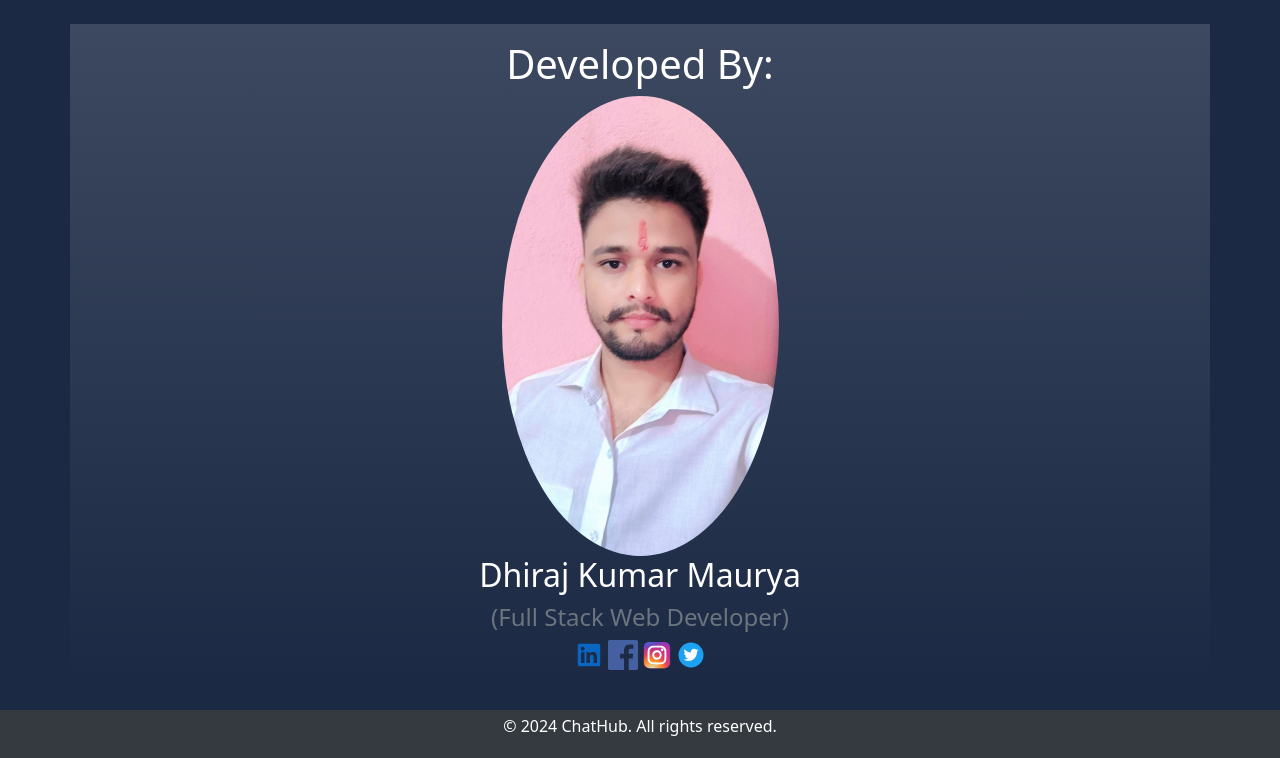
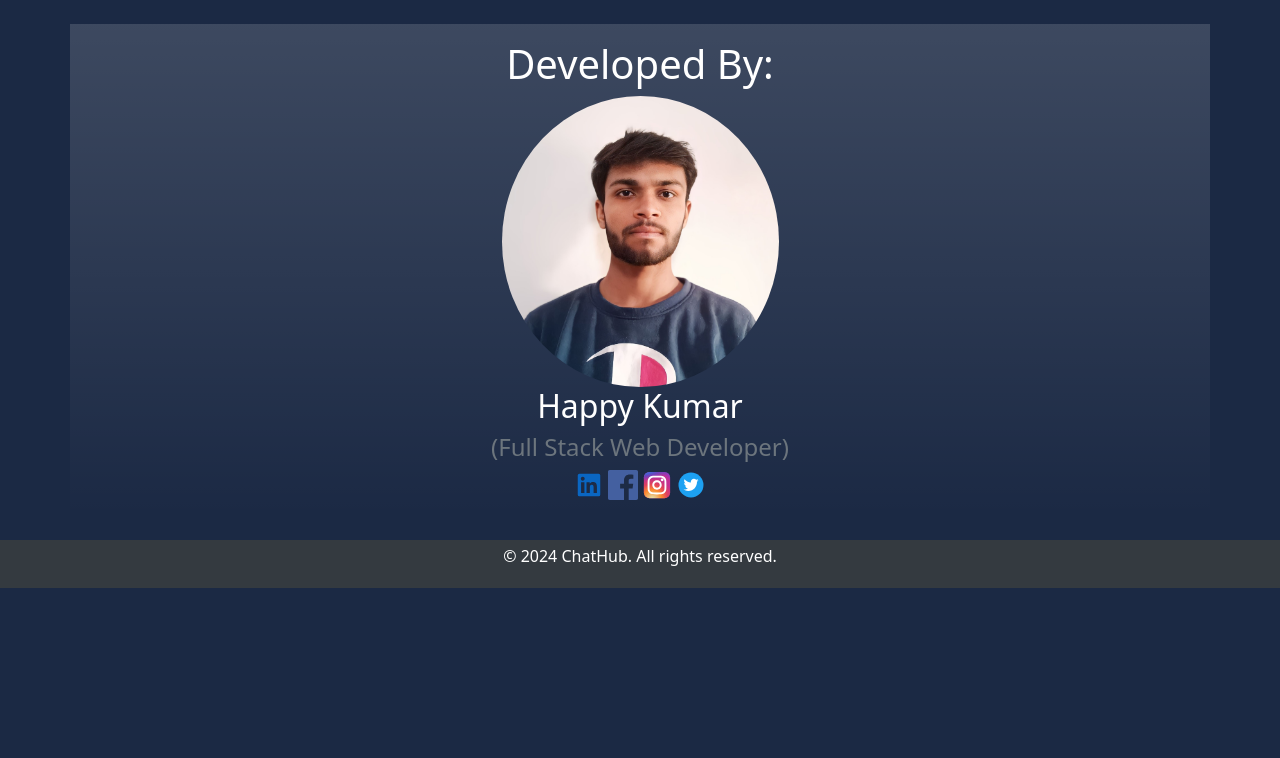
Before and after one commit to HappyKumarChauhan/ChatHub, a PHP site: page /about.php in a window 1280 px wide. Shown: the part 56-814 px from the top of the page. After the commit the page ends 644 px from the top, so only its background shows below. Run offline with PHP 8.4, Linux system fonts and the light colour scheme; some libraries are stand-ins or nearby versions.

Commit message:
about page changed

```diff
--- a/about.php
+++ b/about.php
@@ -30,10 +30,10 @@
   <div class="container my-4 bg-gradient p-3">
     <h1 class="text-center">Developed By:</h1>
     <div class="developer-image text-center">
-      <img src="dhiraj.jpeg" width="25%" alt="">
+      <img src="happy.jpg" width="25%" alt="">
     </div>
     <div class="container about-developer">
-      <h2 class="text-center">Dhiraj Kumar Maurya</h2>
+      <h2 class="text-center">Happy Kumar</h2>
       <h4 class="text-center text-secondary">(Full Stack Web Developer)</h4>
       <div class="container text-center">
         <a className="m-1" href="https://www.linkedin.com/in/happy-kumar-1773a228a/"><img width="30" src="linkedin.svg"
```
Also changed, not shown: dhiraj.jpeg (deleted).
